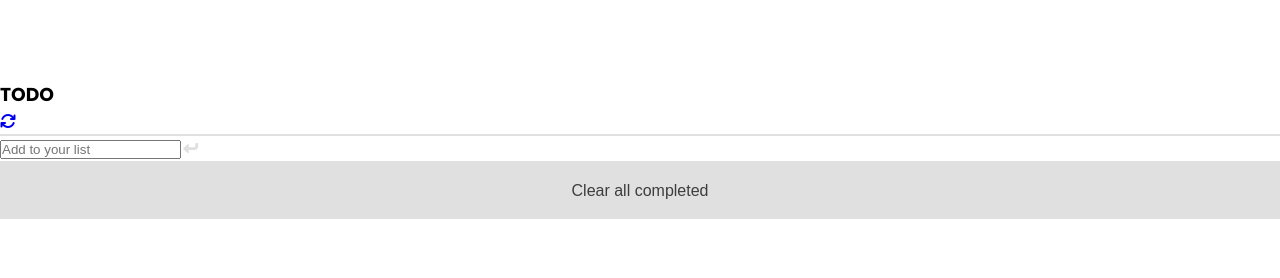
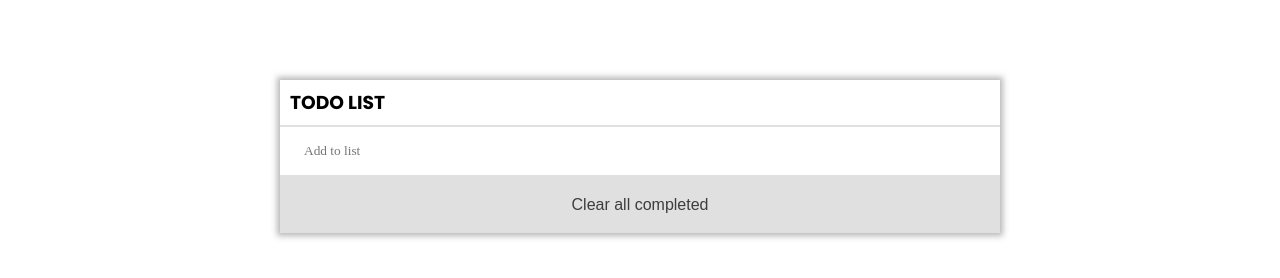
Before and after one commit to Strangeal/Todo-list, a website built with webpack: page dist/index.html in a window 1280 px wide. Built offline with nearby package versions, Linux system fonts and the light colour scheme.

```diff
--- a/dist/index.html
+++ b/dist/index.html
@@ -8,26 +8,23 @@
   <title>TODO List</title>
 <script defer src="runtime.js"></script><script defer src="index.js"></script></head>
 <body>
-  <main>
-    <div class="todo">
-      <div class="todo__header">
-        <div class="todo__title">
-          <h3>TODO</h3>
-          <a href="#"><i class="fa-solid fa-arrows-rotate"></i></a>
-        </div><hr>
-          <div class="todo__input__item">
-            <input class="todo__input" type="text" placeholder="Add to your list">
-            <a href="#"><i class="fa-solid fa-turn-down"></i></a>
-          </div><hr>
-      </div>
-      <!-- todo-body -->
-      <div class="todo__body">
-        <form class="todo__form"></form> <!--Dedicated placeholder for dynamic rendring-->
-      </div>
+  <main class="container">
+    <section class="create-todo">
+      <div class="todo-header">
+        <h3>TODO LIST</h3>
+      </div><hr>
+        <form id="new-todo-form">
+            <input type="text" placeholder="Add to list" name="content" id="content"/>
+        </form><hr>
+      </section>
+        <!-- Todo List -->
+		<section class="todo-list">
+
+			<div class="list" id="todo-list"></div>
+		</section>
       <div class="todo-btn">
         <button type="button" class="todo__clear">Clear all completed</button>
       </div>
-    </div>
   </main>
 </body>
 </html>
```
Also changed, not shown: dist/index.js (+12 -12 lines).
